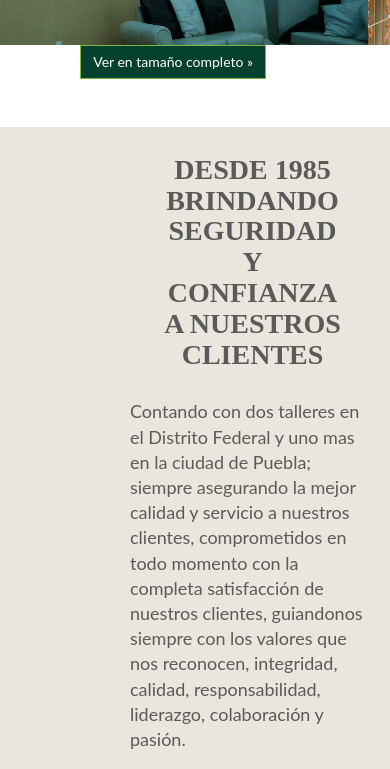
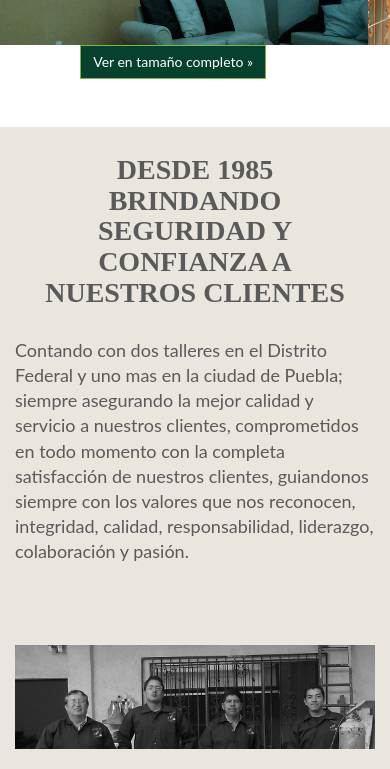
Before and after one commit to guiberraMX/Castro, a plain HTML site: page index.html in a window 390 px wide. Shown: the part 4760-5529 px from the top of the page. Drawn offline with nearby package versions, Linux system fonts and the light colour scheme; some packages are replaced by stand-ins of ours; a web font is replaced by a local one.

Commit message:
responsive correction
about secc

```diff
--- a/index.html
+++ b/index.html
@@ -37,8 +37,7 @@
 
       .temm{
         background: #EAE6DE;
-        width: 100%;
-        padding-left: 130px;
+
       }
 
     </style>
```
